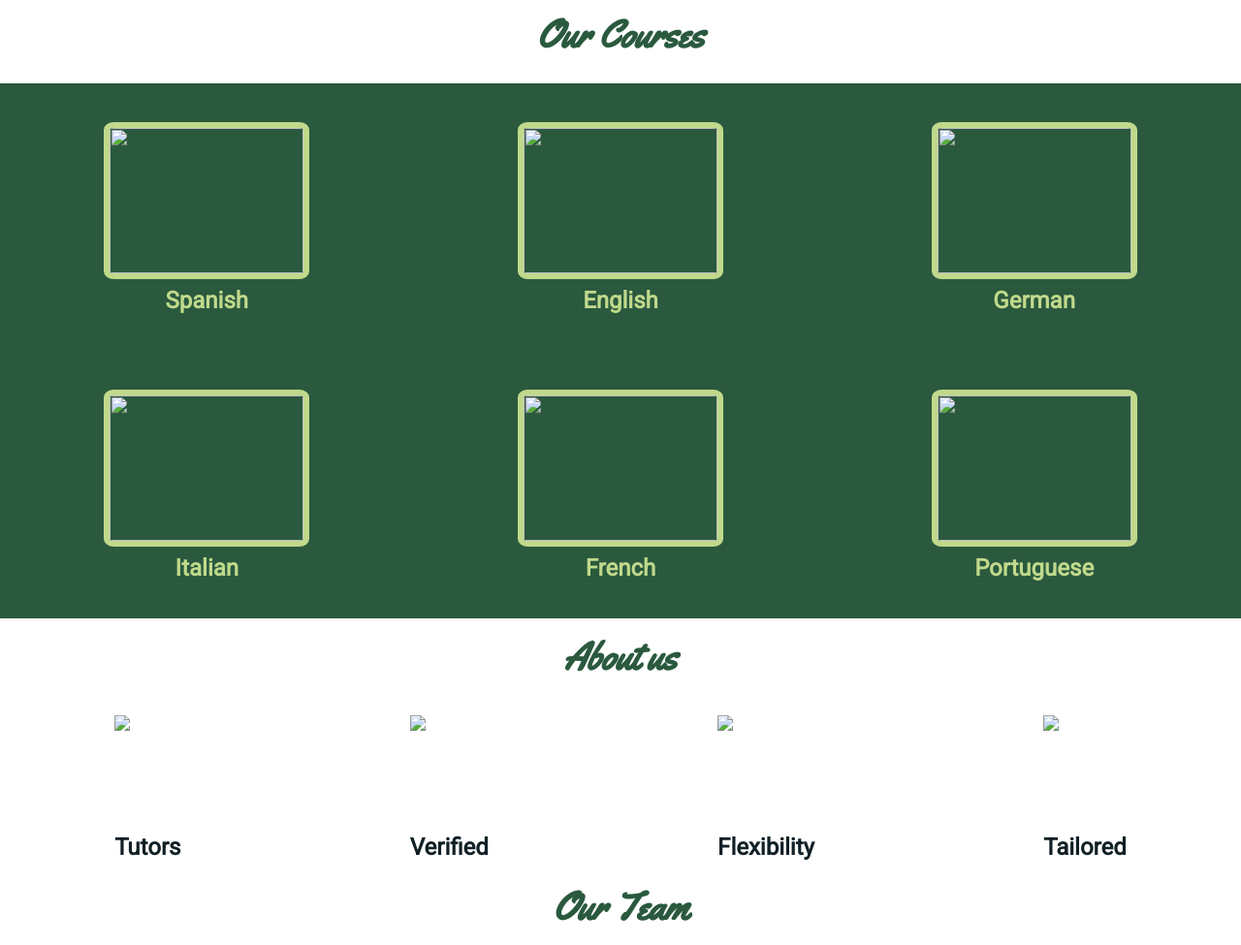
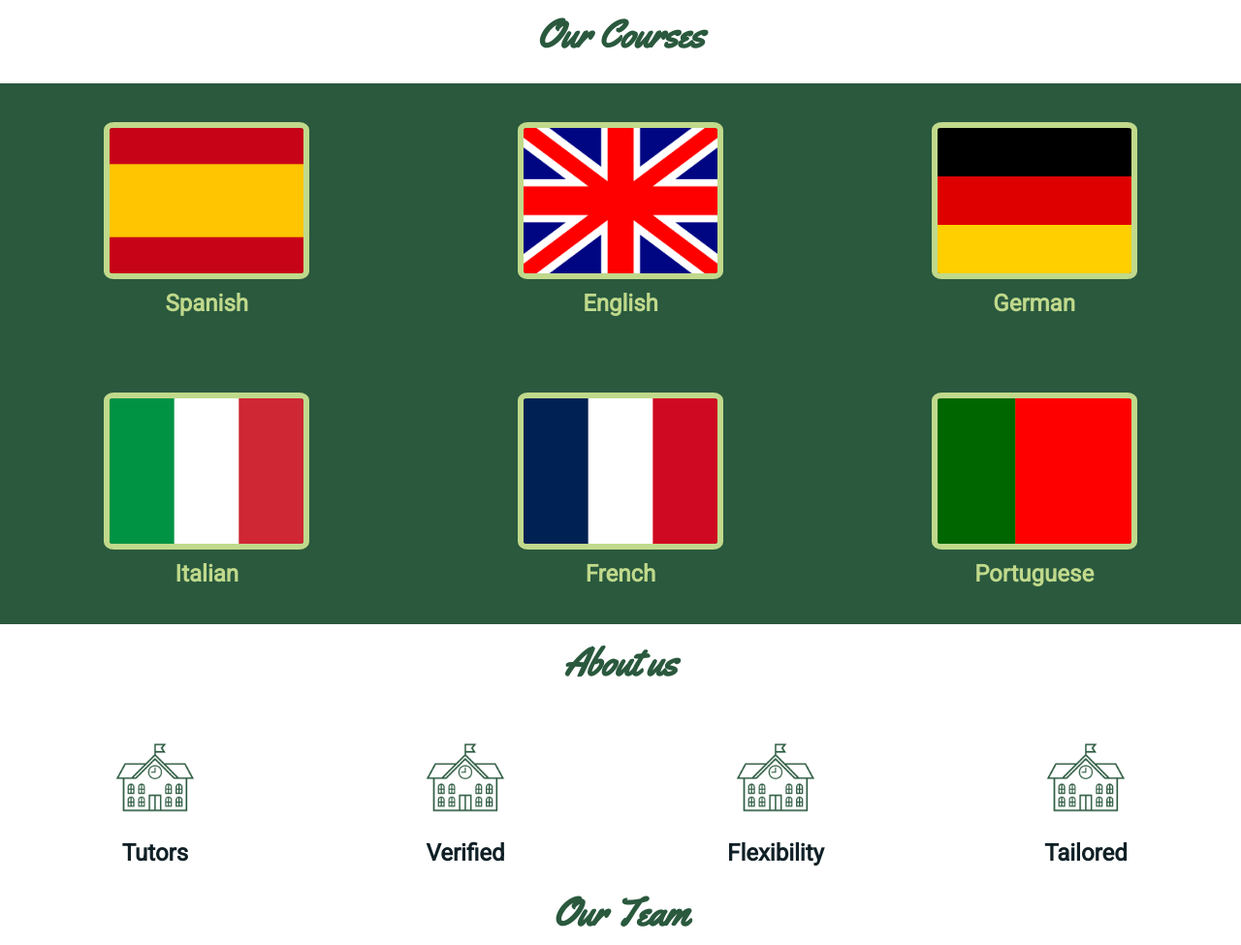
Before and after one commit to alexismarincb/alexismarincb.github.io, a plain HTML site: page index.html in a window 1280 px wide. Shown: the part 820-1795 px from the top of the page at 97% size. Drawn offline with Linux system fonts and the light colour scheme.

Commit message:
Update index.html

```diff
--- a/index.html
+++ b/index.html
@@ -15,7 +15,7 @@
         <!-- Header -->
         <header>
             <nav>
-                <img class="logo" src="..\Resources\Imagen2.png">
+                <img class="logo" src="https://alexismarincb.github.io/Imagen2.png">
                     <div class="text">
                         <h1 class="header">LearninForest</h1>
                         <ul class="line">
@@ -43,28 +43,28 @@
         <div class="tutors">
             <div class="title"><h1>Our Courses</h1></div>
                 <div class="background">
-                    <div class="spanish class"><img class="flag" src="../LearninForest/Resources/Spain.png"><p class="name">Spanish</p></div>
-                    <div class="english class"><img class="flag" src="../LearninForest/Resources/England.png"><p class="name">English</p></div>
-                    <div class="german class"><img class="flag" src="../LearninForest/Resources/Germany.png"><p class="name">German</p></div>
-                    <div class="italian class"><img class="flag" src="../LearninForest/Resources/Italy.png"><p class="name">Italian</p></div>
-                    <div class="french class"><img class="flag" src="../LearninForest/Resources/France.png"><p class="name">French</p></div>
-                    <div class="portuguese class"><img class="flag" src="../LearninForest/Resources/Portugal.png"><p class="name">Portuguese</p></div>
+                    <div class="spanish class"><img class="flag" src="https://alexismarincb.github.io/Spain.png"><p class="name">Spanish</p></div>
+                    <div class="english class"><img class="flag" src="https://alexismarincb.github.io/England.png"><p class="name">English</p></div>
+                    <div class="german class"><img class="flag" src="https://alexismarincb.github.io/Germany.png"><p class="name">German</p></div>
+                    <div class="italian class"><img class="flag" src="https://alexismarincb.github.io/Italy.png"><p class="name">Italian</p></div>
+                    <div class="french class"><img class="flag" src="https://alexismarincb.github.io/France.png"><p class="name">French</p></div>
+                    <div class="portuguese class"><img class="flag" src="https://alexismarincb.github.io/Portugal.png"><p class="name">Portuguese</p></div>
                 </div>
         </div>
         <!-- About Us -->
         <div class="us">
             <div class="title"><h1>About us</h1></div>
-            <div class="division"><img class="lineimage" src="../LearninForest/Resources/Testline.png"><br>Tutors</div>
-            <div class="division"><img class="lineimage" src="../LearninForest/Resources/Testline.png"><br>Verified</div>
-            <div class="division"><img class="lineimage" src="../LearninForest/Resources/Testline.png"><br>Flexibility</div>
-            <div class="division"><img class="lineimage" src="../LearninForest/Resources/Testline.png"><br>Tailored</div>
+            <div class="division"><img class="lineimage" src="https://alexismarincb.github.io/Testline.png"><br>Tutors</div>
+            <div class="division"><img class="lineimage" src="https://alexismarincb.github.io/Testline.png"><br>Verified</div>
+            <div class="division"><img class="lineimage" src="https://alexismarincb.github.io/Testline.png"><br>Flexibility</div>
+            <div class="division"><img class="lineimage" src="https://alexismarincb.github.io/Testline.png"><br>Tailored</div>
         </div>
         <!-- Team -->
         <div class="team">
             <div class="title"><h1>Our Team</h1></div>
-            <div class="member"><img class="person" src="../LearninForest/Resources/CEO.jpg"><br>CEO</div>
-            <div class="member"><img class="person" src="../LearninForest/Resources/CEO.jpg"><br>Vice President</div>
-            <div class="member"><img class="person" src="../LearninForest/Resources/CEO.jpg"><br>Manager</div>
+            <div class="member"><img class="person" src="https://alexismarincb.github.io/CEO.jpg"><br>CEO</div>
+            <div class="member"><img class="person" src="https://alexismarincb.github.io/CEO.jpg"><br>Vice President</div>
+            <div class="member"><img class="person" src="https://alexismarincb.github.io/CEO.jpg"><br>Manager</div>
         </div>
         <!-- Footer -->
         <footer>
```
